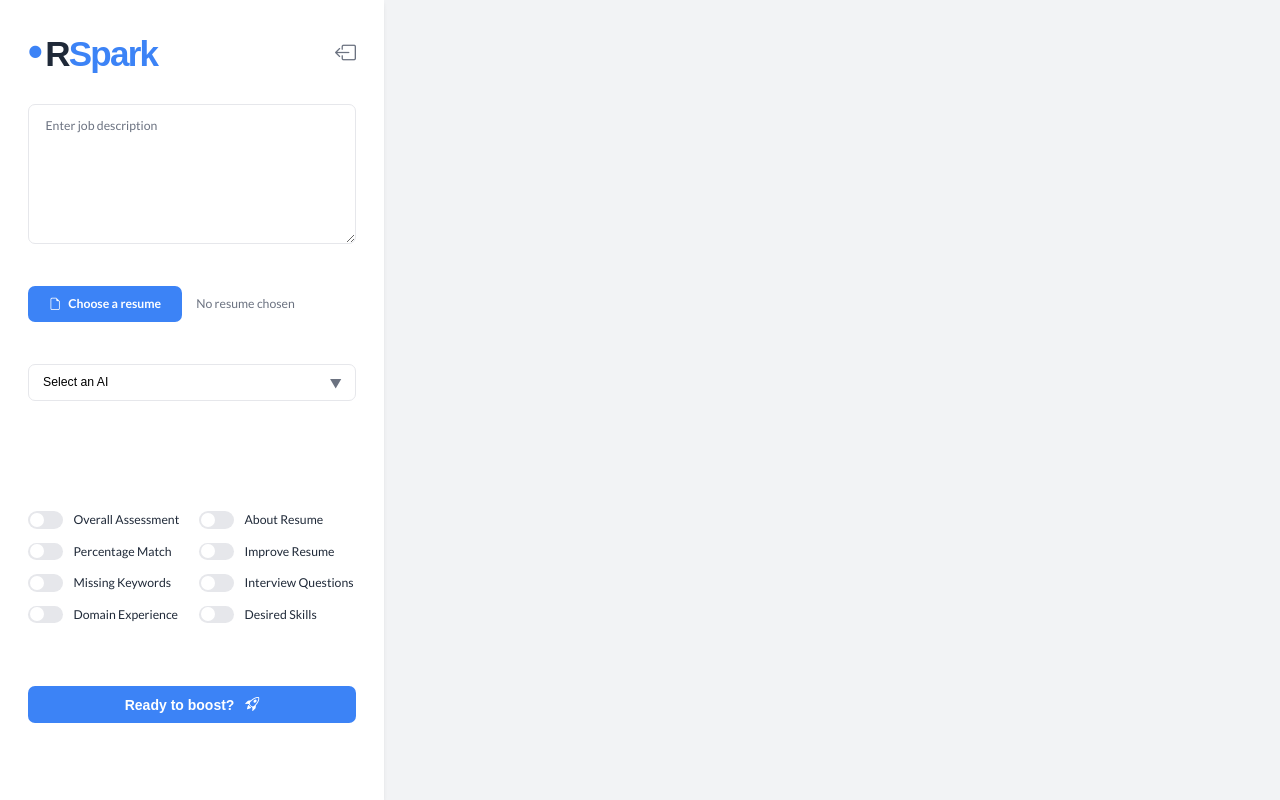
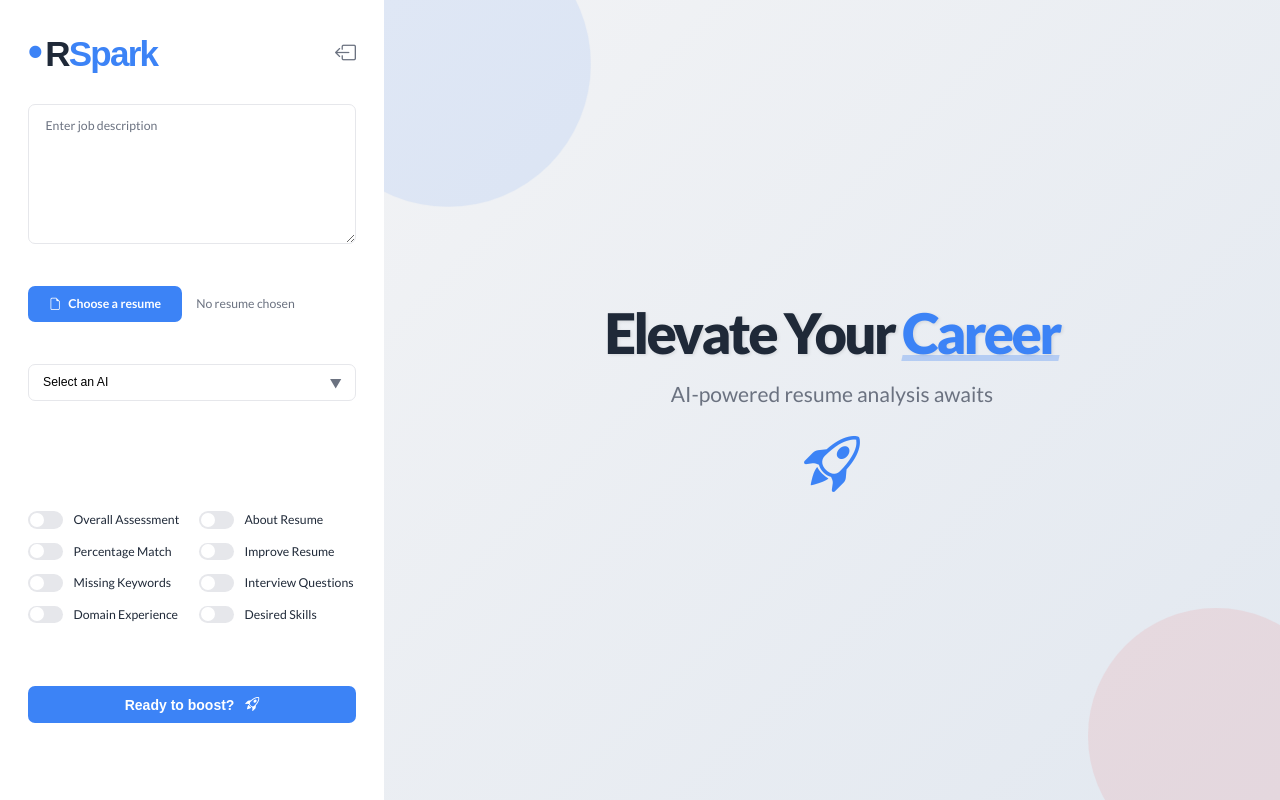
Before and after one commit to sai-tarun-tavva/resume-booster-ls, a React (Create React App) app: page / in a window 1280 px wide. Built offline with nearby package versions, Linux system fonts and the light colour scheme.

Commit message:
feat: add overlay message

```diff
--- /dev/null
+++ b/src/Components/OverlayMessage/index.jsx
@@ -0,0 +1,21 @@
+import React from "react";
+import classes from "./index.module.scss";
+
+const OverlayMessage = () => {
+  return (
+    <div className={classes.overlay}>
+      <div className={classes.content}>
+        <h1 className={classes.title}>
+          Elevate Your <span className={classes.highlight}>Career</span>
+        </h1>
+        <p className={classes.subtitle}>AI-powered resume analysis awaits</p>
+        <div className={classes.rocket}>
+          <i className="bi bi-rocket-takeoff"></i>
+        </div>
+      </div>
+    </div>
+  );
+};
+
+OverlayMessage.displayName = "OverlayMessage";
+export default OverlayMessage;
--- /dev/null
+++ b/src/Components/OverlayMessage/index.module.scss
@@ -0,0 +1,106 @@
+.overlay {
+  flex: 0 0 70%;
+  display: flex;
+  justify-content: center;
+  align-items: center;
+  background: linear-gradient(135deg, var(--bg-color) 0%, #e2e8f0 100%);
+  overflow: hidden;
+  position: relative;
+}
+
+.content {
+  text-align: center;
+  z-index: 1;
+}
+
+.title {
+  font-size: 4rem;
+  font-weight: 900;
+  color: var(--text-color);
+  margin-bottom: 1rem;
+  letter-spacing: -0.05em;
+  line-height: 1.2;
+  text-shadow: 0.1rem 0.1rem 0.25rem rgba(0, 0, 0, 0.1);
+
+  @media (max-width: 768px) {
+    font-size: 3rem;
+  }
+}
+
+.highlight {
+  color: var(--primary-color);
+  position: relative;
+  display: inline-block;
+
+  &::after {
+    content: "";
+    position: absolute;
+    left: 0;
+    bottom: 0.1em;
+    width: 100%;
+    height: 0.1em;
+    background-color: var(--primary-color);
+    opacity: 0.3;
+    transform: skew(-12deg);
+  }
+}
+
+.subtitle {
+  font-size: 1.5rem;
+  color: var(--text-light);
+  margin-bottom: 2rem;
+  font-weight: 500;
+
+  @media (max-width: 768px) {
+    font-size: 1.25rem;
+  }
+}
+
+.rocket {
+  font-size: 4rem;
+  color: var(--primary-color);
+  animation: float 3s ease-in-out infinite;
+
+  @keyframes float {
+    0%,
+    100% {
+      transform: translateY(0);
+    }
+    50% {
+      transform: translateY(-1.25rem);
+    }
+  }
+}
+
+.overlay::before,
+.overlay::after {
+  content: "";
+  position: absolute;
+  width: 20vw;
+  height: 20vw;
+  border-radius: 50%;
+  opacity: 0.1;
+  animation: pulse 10s ease-in-out infinite alternate;
+}
+
+.overlay::before {
+  background-color: var(--primary-color);
+  top: -5vw;
+  left: -5vw;
+}
+
+.overlay::after {
+  background-color: var(--error-color);
+  bottom: -5vw;
+  right: -5vw;
+  animation-delay: 5s;
+}
+
+@keyframes pulse {
+  0% {
+    transform: scale(1);
+  }
+  100% {
+    transform: scale(1.2);
+  }
+}
--- a/src/Components/Results/index.module.scss
+++ b/src/Components/Results/index.module.scss
@@ -1,3 +1,3 @@
 .results {
-  flex: 0 0 75%;
+  flex: 0 0 70%;
 }
--- a/src/Components/SparkHub/index.jsx
+++ b/src/Components/SparkHub/index.jsx
@@ -1,12 +1,14 @@
 import Operations from "../Operations";
-import Results from "../Results";
+import OverlayMessage from "../OverlayMessage";
+// import Results from "../Results";
 import classes from "./index.module.scss";
 
 const SparkHub = () => {
   return (
     <div className={classes.sparkHub}>
       <Operations />
-      <Results />
+      {/* <Results /> */}
+      <OverlayMessage />
     </div>
   );
 };
```
